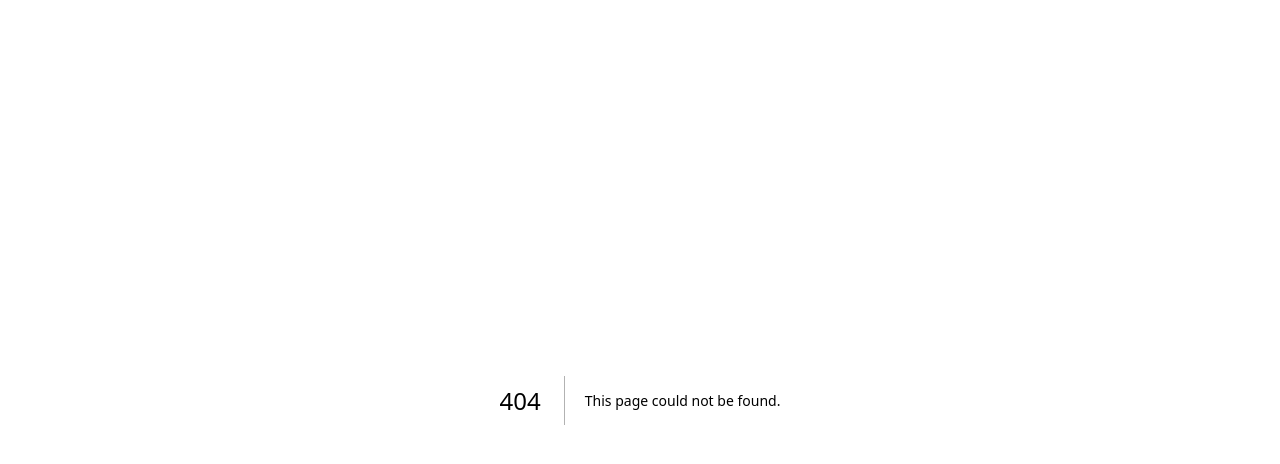
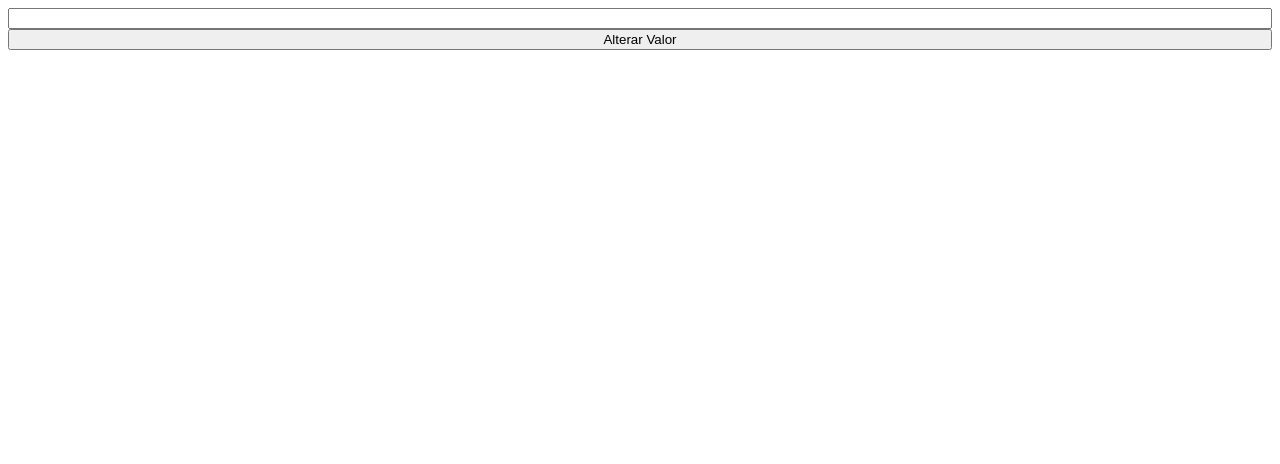
Before and after one commit to DevDaniloFerrari/exercicios-nextjs, a Next.js app: page /estado/formulario in a window 1280 px wide. Before the commit this address had no page. Shown: the top 464 px of the page. Built offline with nearby package versions, Linux system fonts and the light colour scheme.

Commit message:
criando um componente controlado

```diff
--- /dev/null
+++ b/app/estado/formulario/page.jsx
@@ -0,0 +1,21 @@
+'use client'
+import { useState } from "react"
+
+export default function formulario() {
+    const [valor, setValor] = useState("");
+
+    function alterarInput() {
+        setValor(valor + "!")
+    }
+
+    return (
+        <div style={{
+            display: 'flex',
+            flexDirection: 'column'
+        }}>
+            <span>{valor}</span>
+            <input type="text" value={valor} onChange={e => setValor(e.target.value)}/>
+            <button onClick={alterarInput}>Alterar Valor</button>
+        </div>
+    )
+}
```
